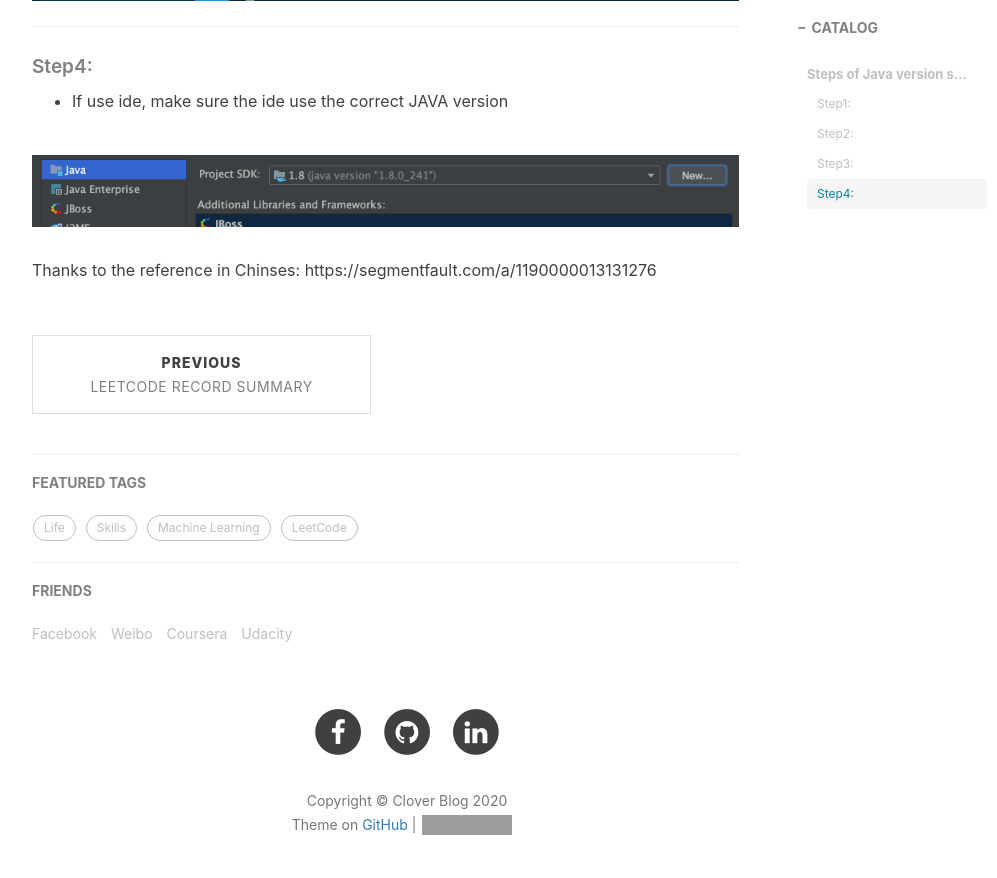
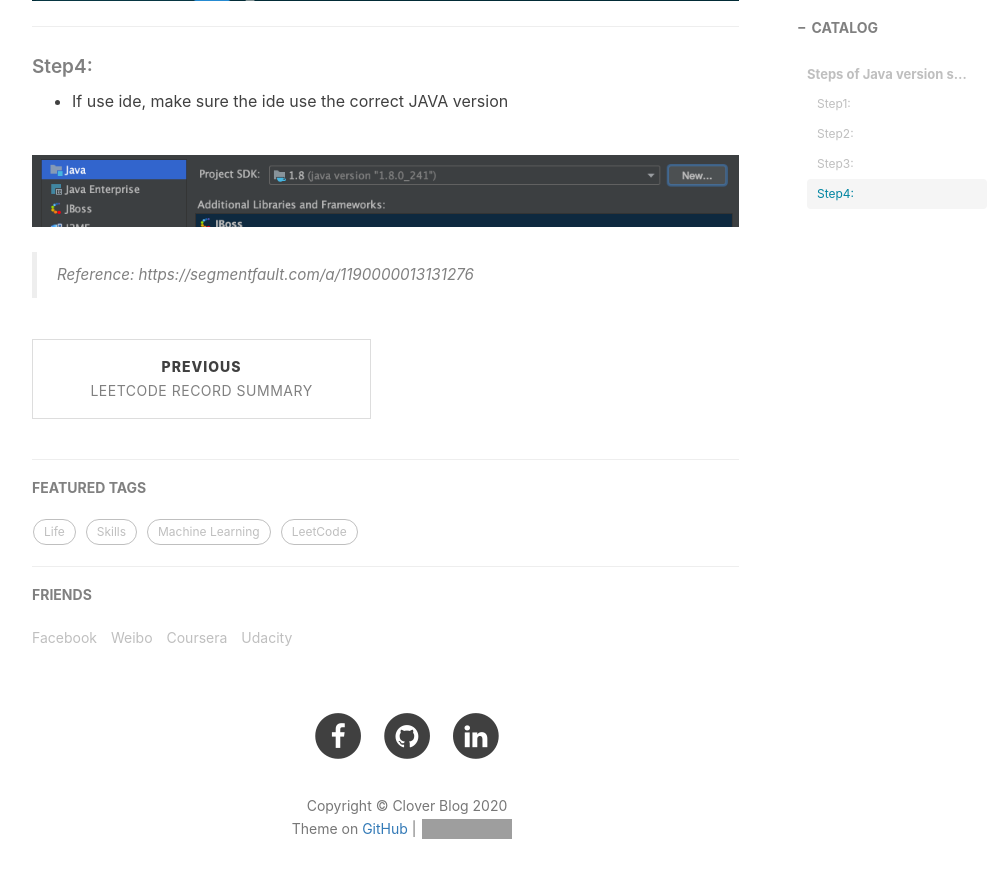
Before and after one commit to ly16/ly16.github.io, a Jekyll site: the page built from _posts/2020-02-11-java-version-control.md, in a window 1280 px wide and 900 px high, scrolled down 2513 px. Shown: the top 878 px of the window, without its empty margins (233-1230 px from the left). Built offline with Jekyll 4.4.1, drawn with Linux system fonts in a browser that asks for light colours; nearby versions of some CDN libraries; comment, search, counter and statistics services are not loaded; grey boxes are pictures that could not be loaded.

Commit message:
Update 2020-02-11-java-version-control.md

```diff
--- a/_posts/2020-02-11-java-version-control.md
+++ b/_posts/2020-02-11-java-version-control.md
@@ -91,4 +91,4 @@ ______________________________________________
 </figure>
 
 
-Thanks to the reference in Chinses: https://segmentfault.com/a/1190000013131276
+> Reference: https://segmentfault.com/a/1190000013131276
```
